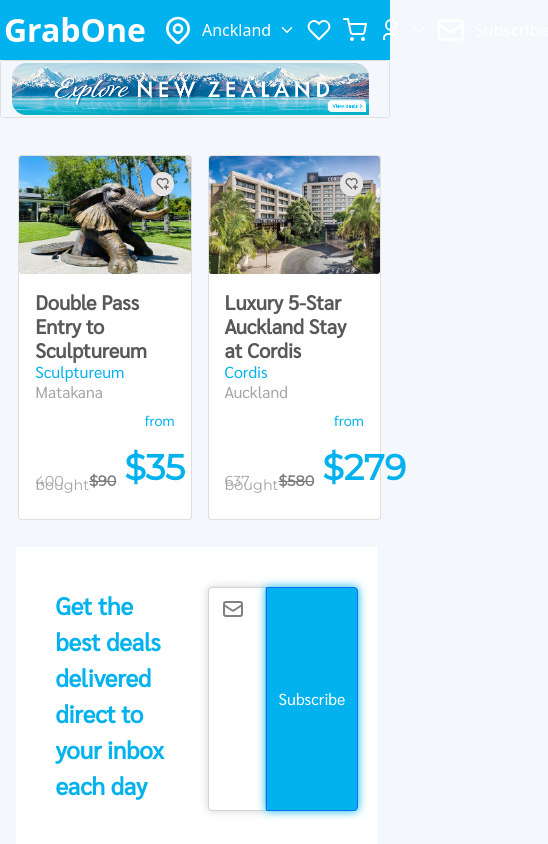
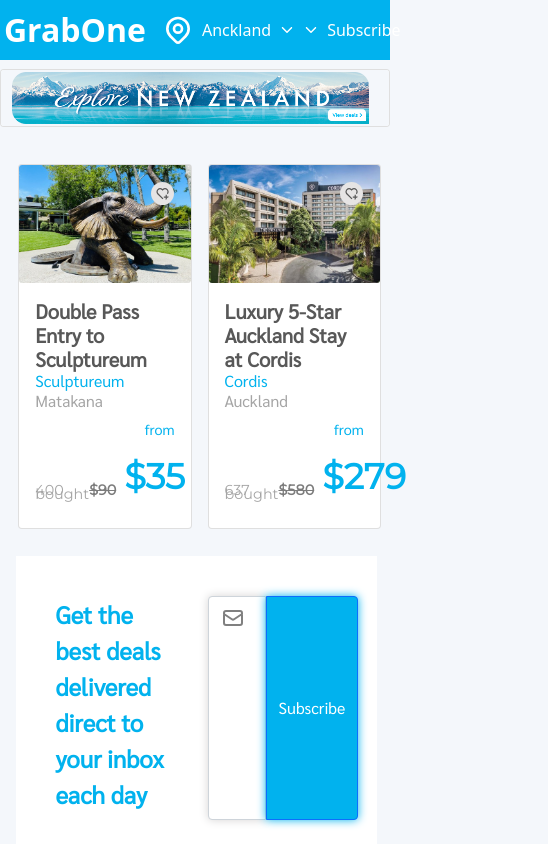
Before and after one commit to BeesanGhaith/Merwas, a React (Create React App) app: page / in a window 390 px wide. Shown: the top 844 px of the page, 548 px wide, since content can reach past the window. Built offline with nearby package versions, Linux system fonts and the light colour scheme.

Commit message:
update Navigation.css

```diff
--- a/src/component/Navigation/Navigation.css
+++ b/src/component/Navigation/Navigation.css
@@ -16,11 +16,11 @@
   font-size: 2rem;
 }
 
-.arrow-icon {
+.arrow-icon, .arrow-icon- {
   color: white;
 }
 
-.navbar .nav-text {
+.navbar .nav-text, .navbar .nav-text-sub {
   color: white;
 }
 
@@ -76,7 +76,15 @@
 }
 
 @media (max-width: 1115px) {
+  .nav-icon, .arrow-icon-, .email-icon, .navbar .nav-text-sub {
+    display: none;
+  }
+
+  .navbar {
+    margin-bottom: 1ch;
+  }
   .navbar2 {
     display: none;
   }
+
 }
```
